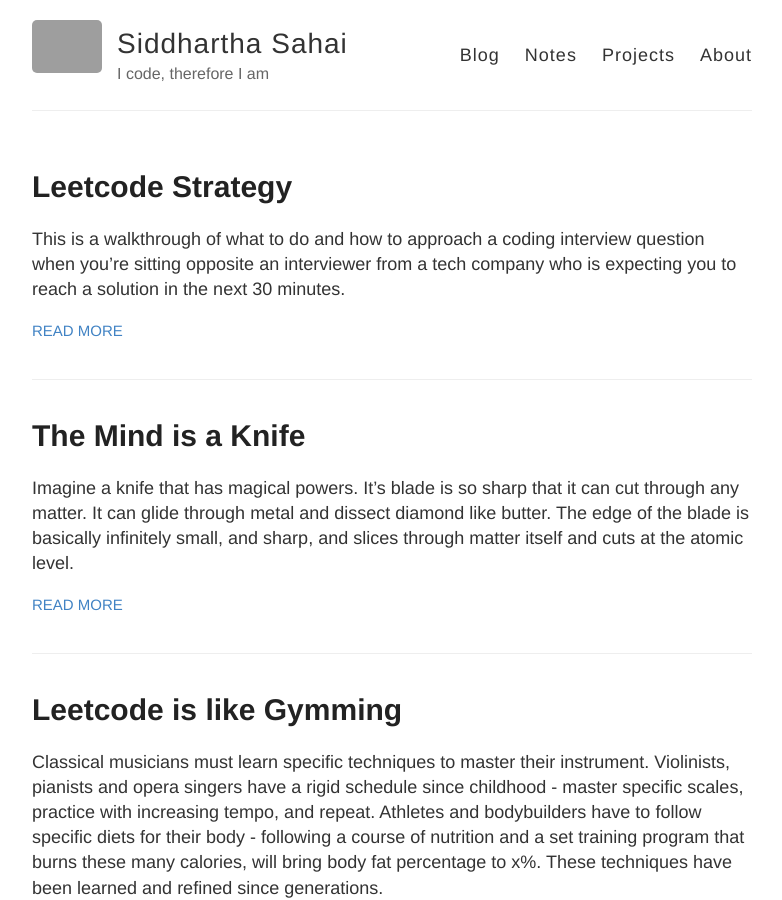
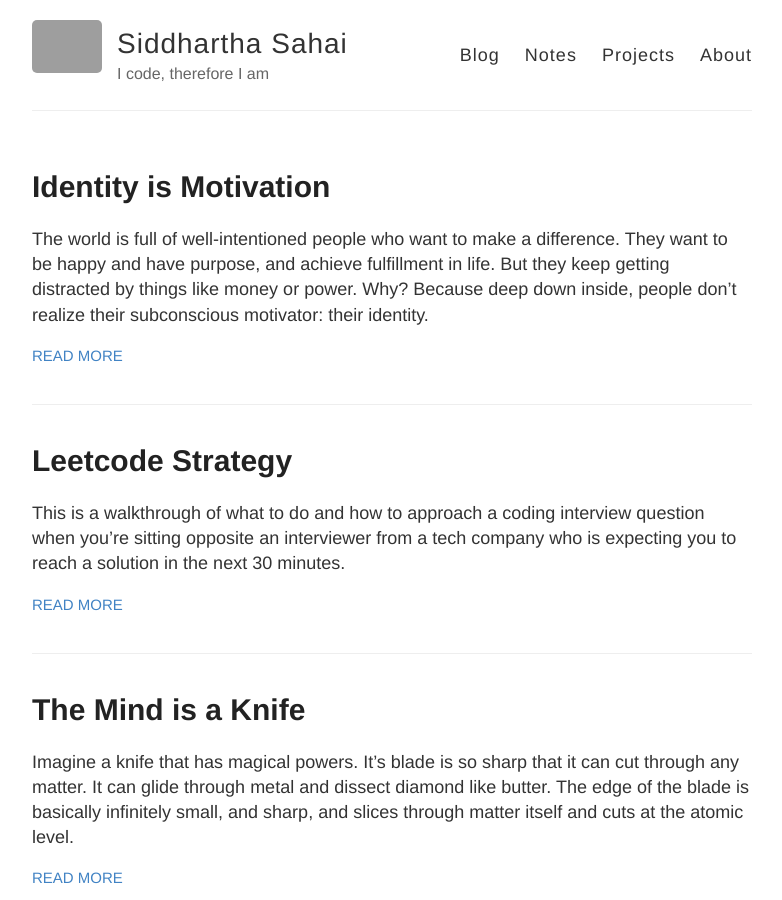
Before and after one commit to sidthekidder/sidthekidder.github.io, a Jekyll site: the page built from index.html, in a window 1280 px wide and 900 px high. Shown: the whole window, without its empty margins (248-1030 px from the left). Built offline with Jekyll 4.4.1, drawn with Linux system fonts in a browser that asks for light colours; some of the changed lines change nothing that is shown; grey boxes are pictures that could not be loaded.

Commit message:
identity blogpost

```diff
--- a/_config.yml
+++ b/_config.yml
@@ -9,7 +9,7 @@
 description: I code, therefore I am
 
 # URL of your avatar or profile pic (you could use your GitHub profile pic)
-avatar: https://pbs.twimg.com/profile_images/2280830670/lk75aa35oj4agoo4vjfw_400x400.jpeg
+avatar: https://pbs.twimg.com/profile_images/1336944304972066817/4Y664dAi_400x400.jpg
 
 #
 # Flags below are optional
--- /dev/null
+++ b/_posts/2022-09-27-Identity-Motivation.md
@@ -0,0 +1,29 @@
+---
+layout: post
+title: Identity is Motivation
+published: true
+---
+
+The world is full of well-intentioned people who want to make a difference. They want to be happy and have purpose, and achieve fulfillment in life. But they keep getting distracted by things like money or power. Why? Because deep down inside, people don't realize their subconscious motivator: their identity.
+
+
+### Realizing Your Identity
+
+Your identity is a belief about who you are. It's formed by experiences, media and peers.
+
+Your identity might be something like: "I'm a person who loves to travel and explore" or "I'm the best student in my class." You might have a self-image of yourself as being beautiful or smart or creative. You might think, "I'm future CEO material" or "I'm a dependable friend and family man". These beliefs drive all of your actions; they dictate what gives you motivation, what drives you to do things and how much effort you put in those things.
+
+### Consciously Choosing your World View
+
+For most people, your worldview is probably the product of your upbringing. You grew up in a family where certain beliefs and values were taught to you by your parents and other members of society.
+
+We all have a world view — a set of beliefs about what's right and wrong, good or bad, genuine or fake. Our world views are influenced by our family background, experiences as children/teenagers (with peers at school), media exposure (television shows & films) and our own thoughts & feelings.
+
+So our core identity can be defined by these various beliefs: beliefs about ourselves; how we view others; how society should function; what defines success for us and what are the things we'd never do etc.
+
+Know what you subconsciously believe in - this will make you aware about yourself, and why you do the things you do. Motivation forms our actions; if we don't have internal motivators, then we drift through life and can be guided and manipulated by external forces i.e. others around us.
+
+
+### Reframe
+
+Your identity is your motivation. Reframe your identity to generate motivation and actions on auto-pilot, and make progress in your professional/personal pursuits; your identity guides all your actions.
```
